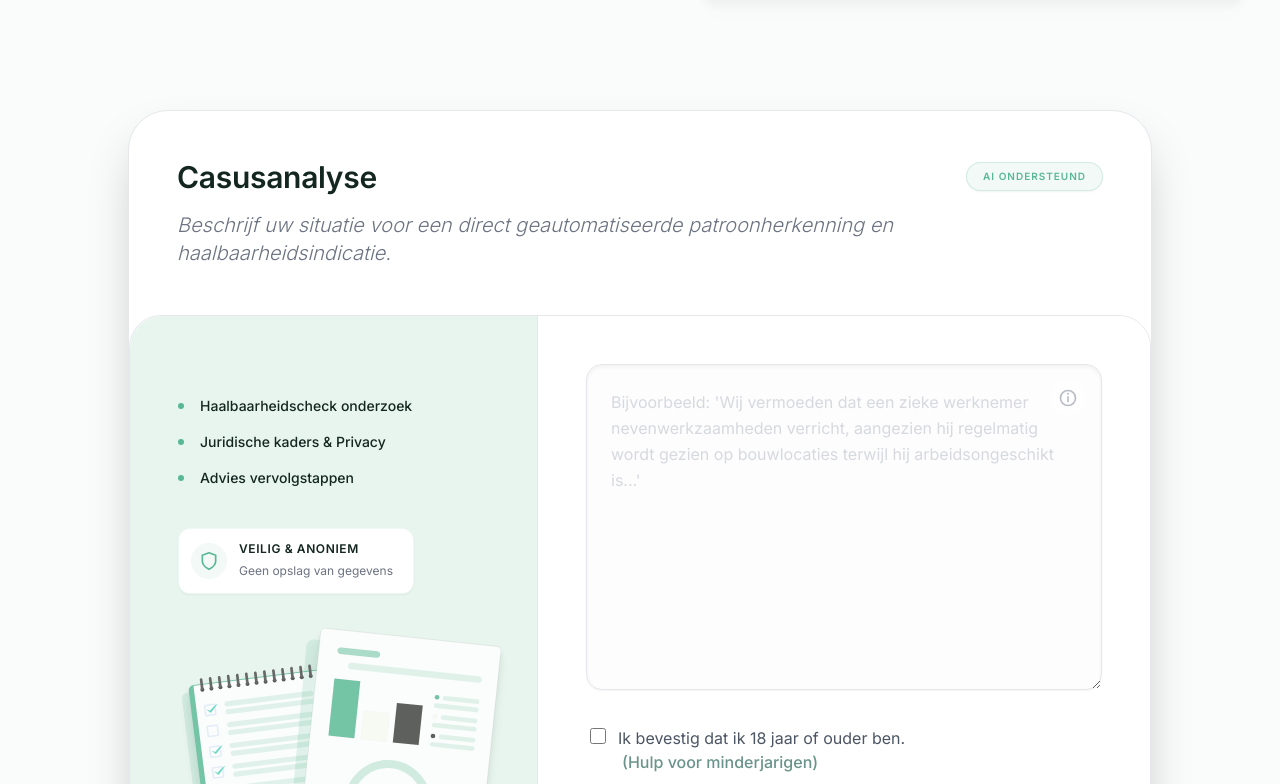
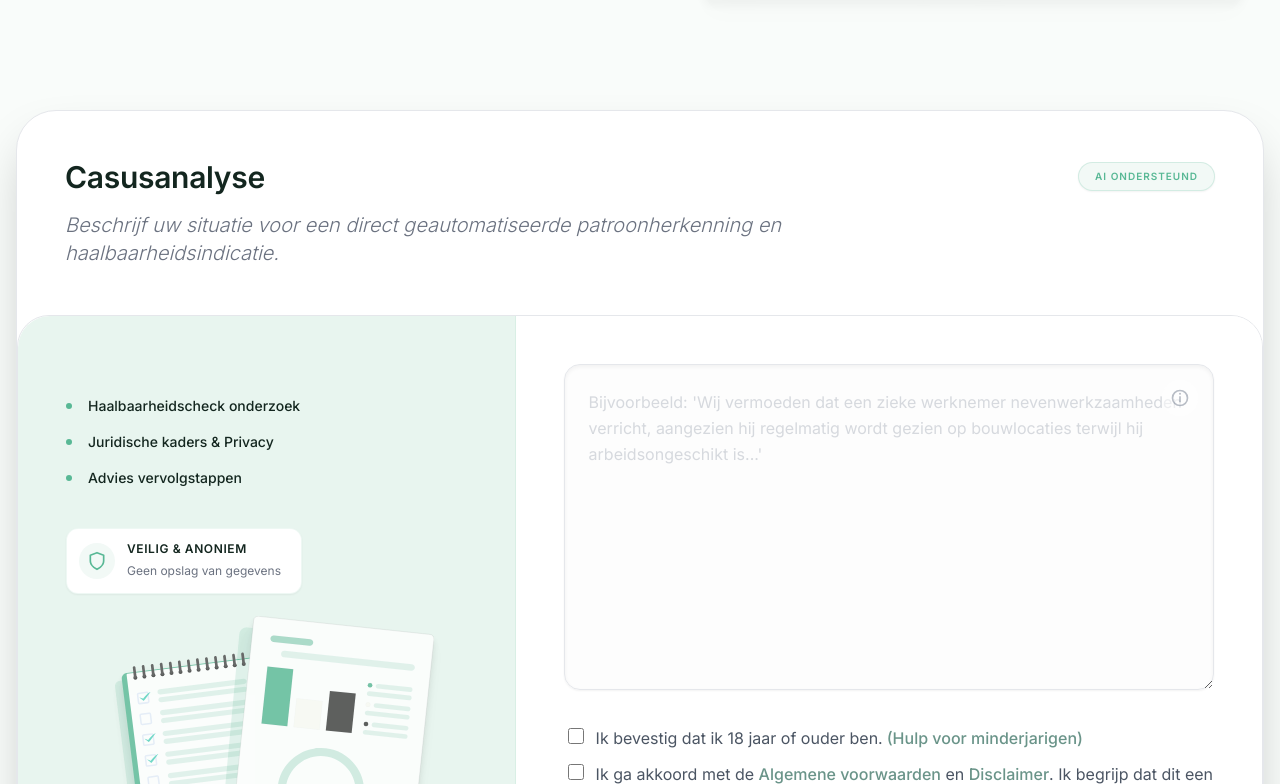
Before and after one commit to PaulienCharlotte/Doddar, a React (Vite) app: page / in a window 1280 px wide. Shown: the part 576-1360 px from the top of the page. Built offline with nearby package versions, Linux system fonts and the light colour scheme; a web font is replaced by a local one.

Commit message:
Align tool block widths with rest of site

```diff
--- a/components/Home.tsx
+++ b/components/Home.tsx
@@ -163,7 +163,7 @@
 
             {/* Main Action Section - Analysis & Intake */}
             <section ref={inputSectionRef} className="relative z-30 px-4 mt-8 md:mt-12 pb-24 md:pb-32">
-                <div className="max-w-5xl mx-auto space-y-12">
+                <div className="max-w-7xl mx-auto space-y-12">
 
                     {/* Top: Component - Analysis Tool */}
                     <div className="bg-white rounded-[2.5rem] shadow-2xl border border-[#E5E7EB] overflow-hidden flex flex-col">
```
